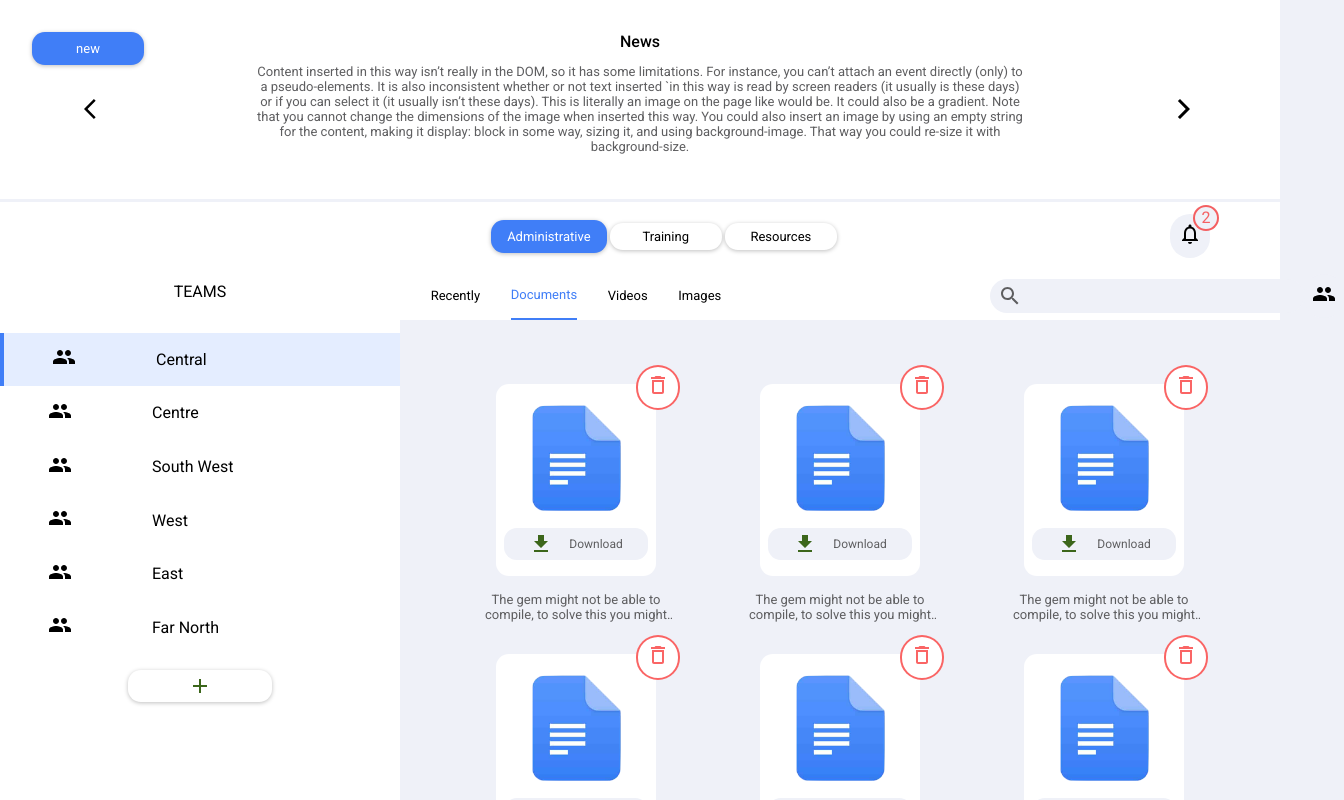
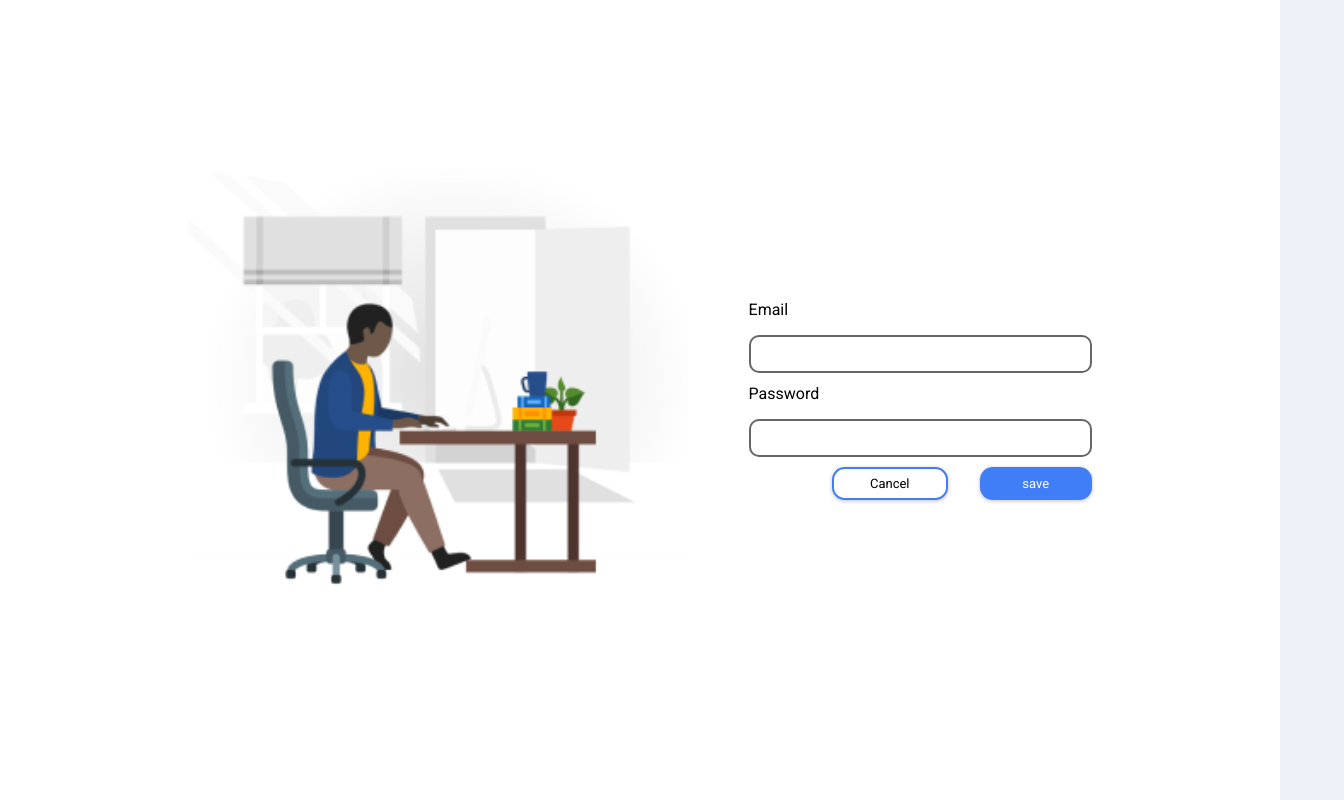
Before and after one commit to kefeh/mrajaba, a React (Create React App) app in the folder frontend/: page /login in a window 1280 px wide. Shown: the top 800 px of the page, 1344 px wide, since content can reach past the window. Built offline with nearby package versions, Linux system fonts and the light colour scheme.

Commit message:
adds routing to the application

```diff
--- a/frontend/src/App.js
+++ b/frontend/src/App.js
@@ -3,18 +3,34 @@ import './App.css';
 import MainContent from './Components/MainContent';
 import News from './Components/News';
 import Register from './Components/Register';
+import Login from './Components/Login';
 import { useStateValue } from './Data/StateProvider';
+
+
+import {
+  BrowserRouter as Router,
+  Route,
+  Switch
+} from 'react-router-dom'
 
 function App() {
   const [{showRegister}] = useStateValue();
   return (
     <div className="App">
+      <Router>
+        <Switch>
+          <Route path="/" exact>
             { typeof(showRegister) === 'undefined' || showRegister === false ?
             ( <>
               <News />
               <MainContent />
             </> ):
             <Register/>}
+          </Route>
+          <Route path="/login" component={Login} />
+          {/* <Route path="/logout" component={Logout} /> */}
+        </Switch>
+      </Router>
     </div>
   );
 }
```
Lines whose indentation alone changed are shown as unchanged.
